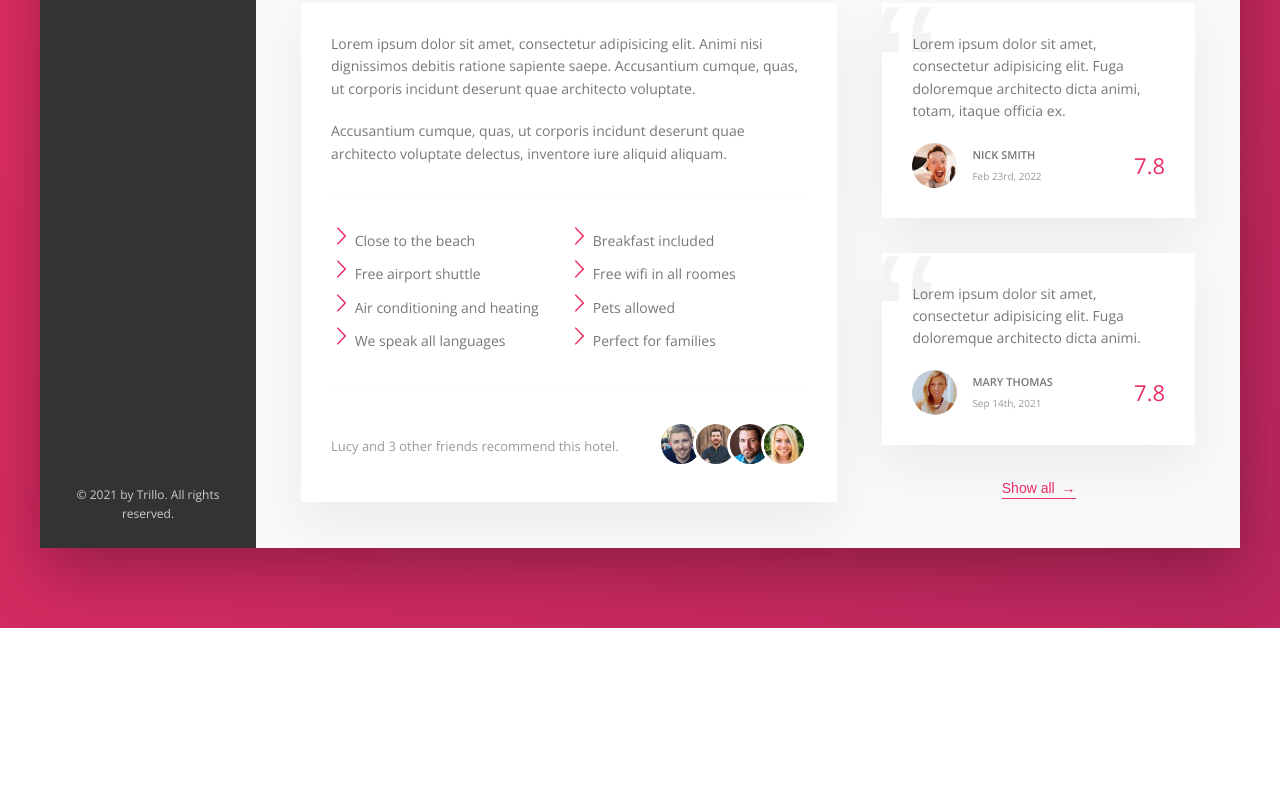
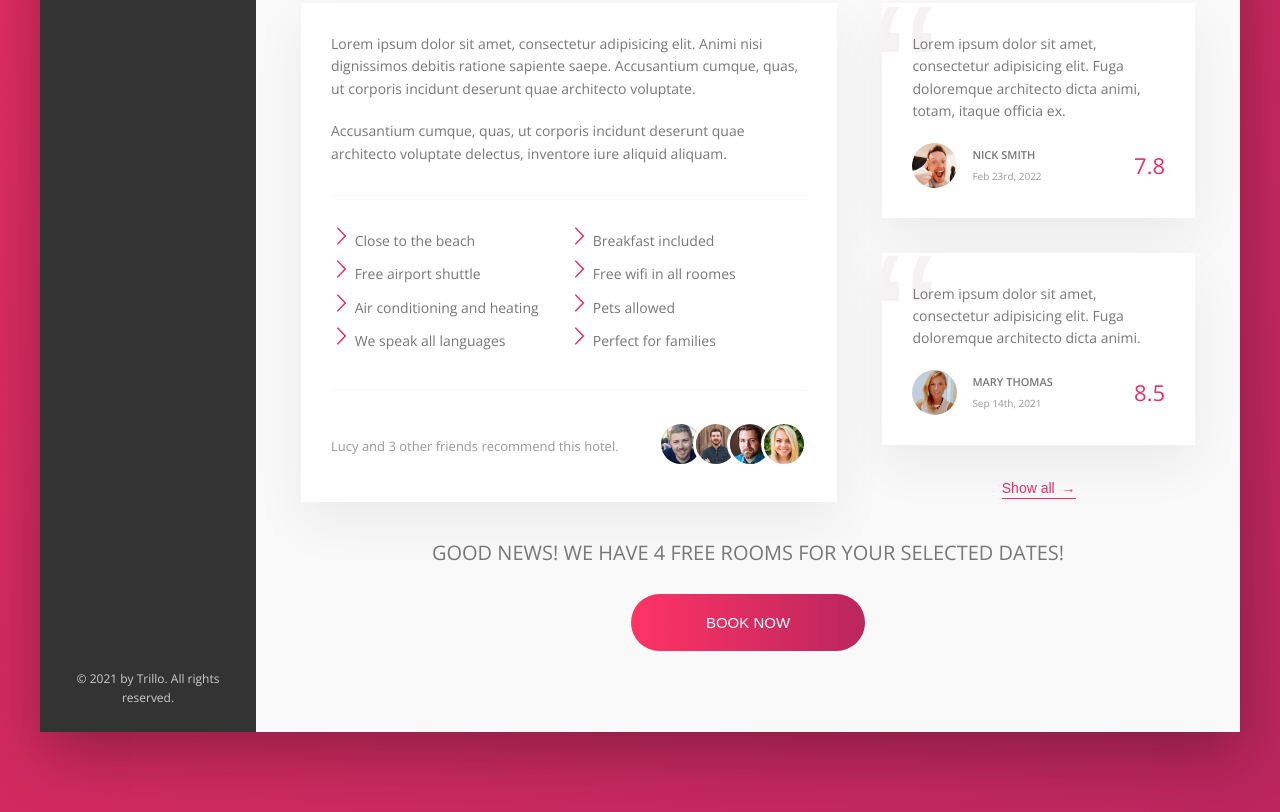
Before and after one commit to Marcode2021/trillo-project, a website: page index.html in a window 1280 px wide. Shown: the part 644-1456 px from the top of the page. Before the commit the page ends 1272 px from the top, so only its background shows below. Drawn offline with nearby package versions, Linux system fonts and the light colour scheme.

Commit message:
Add cta section

```diff
--- a/index.html
+++ b/index.html
@@ -139,7 +139,7 @@
           </div>
           <!-- /////////////////////////////// -->
           <!-- DETAIL SECTION -->
-          <div class="detail">
+        <div class="detail">
           <!-- /////////////////////////////// -->
           <!-- DESCRIPTION SECTION -->
           <div class="description">
@@ -188,7 +188,7 @@
           <div class="user-reviews">
             <figure class="review">
               <blockquote class="review__text">
-Lorem ipsum dolor sit amet, consectetur adipisicing elit. Fuga doloremque architecto dicta animi, totam, itaque officia ex.
+                Lorem ipsum dolor sit amet, consectetur adipisicing elit. Fuga doloremque architecto dicta animi, totam, itaque officia ex.
               </blockquote>
               <figcaption class="review__user">
                 <img src="img/user-1.jpg" alt="user 1" class="review__photo">
@@ -214,11 +214,28 @@ Lorem ipsum dolor sit amet, consectetur adipisicing elit. Fuga doloremque archit
                   </p>
                   <p class="review__user-date">Sep 14th, 2021</p>
                 </div>
-                <div class="review__rating">7.8</div>
+                <div class="review__rating">8.5</div>
               </figcaption>
             </figure>
             <button class="btn-inline">Show all <span>&rarr;</span></button>
           </div>
+
+          <!-- CTA -->
+          <div class="cta">
+            <h2 class="cta__book-now">
+            Good news! We have 4 free rooms for your selected dates!
+          </h2>
+          <button class="btn">
+            <span class="btn__visible">
+              Book now
+            </span>
+            <span class="btn__invisible">
+              Only 4 rooms left
+            </span>
+
+          </button>
+          </div>
+
           </div>
         </main>
       </div>
--- a/sass/_components.scss
+++ b/sass/_components.scss
@@ -436,3 +436,76 @@
     color: var(--color-grey-light-2);
   }
 }
+
+//////////////////////////////////////
+// CALL TO ACTION
+.cta {
+  padding: 3.5rem 0;
+  text-align: center;
+
+  &__book-now {
+    font-size: 2rem;
+    font-weight: 300;
+    text-transform: uppercase;
+    margin-bottom: 2.5rem;
+  }
+}
+
+////////////////////////////////////////
+// BTN
+.btn {
+  font-size: 1.5rem;
+  border: none;
+  font-weight: 300;
+  text-transform: uppercase;
+  border-radius: 100px;
+  background: linear-gradient(
+    to right,
+    var(--color-primary-light),
+    var(--color-primary-dark)
+  );
+  position: relative;
+  color: #fff;
+  overflow: hidden;
+  cursor: pointer;
+
+  & > * {
+    display: inline-block;
+    transition: all 0.2s;
+    height: 100%;
+    width: 100%;
+  }
+
+  &__visible {
+    padding: 2rem 7.5rem;
+  }
+
+  &__invisible {
+    display: inline-block;
+    padding: 2rem 0;
+    position: absolute;
+    left: 0;
+    top: -100%;
+  }
+
+  &:hover {
+    background: linear-gradient(
+      to left,
+      var(--color-primary-light),
+      var(--color-primary-dark)
+    );
+  }
+
+  &:hover &__visible {
+    transform: translateY(100%);
+  }
+
+  &:hover &__invisible {
+    top: 0;
+  }
+
+  &:focus {
+    outline: none;
+    animation: pulsate 1s infinite;
+  }
+}
--- a/sass/_layout.scss
+++ b/sass/_layout.scss
@@ -31,6 +31,8 @@
 }
 .detail {
   display: flex;
+  flex-wrap: wrap;
+  justify-content: center;
   font-size: 1.4rem;
   padding: 4.5rem;
   background: var(--color-grey-light-1);
```
Also changed, not shown: css/style.css.
